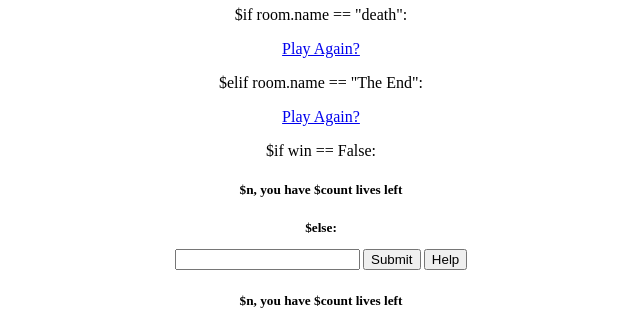
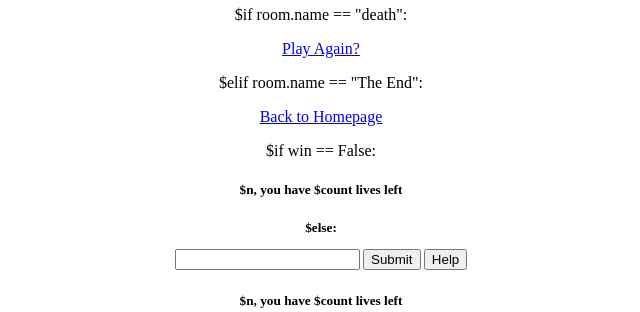
Before and after one commit to ivankho/Project-1, a Python web app: template gothonweb/templates/show_room.html in a window 1280 px wide. Shown: the part 215-527 px from the top of the page, without its empty margins (319-959 px from the left). Run offline with Jinja, Linux system fonts and the light colour scheme; the template is opened without the code that fills it, so the values that code supplies are empty.

Commit message:
changed hyperlink reference

```diff
--- a/gothonweb/templates/show_room.html
+++ b/gothonweb/templates/show_room.html
@@ -31,7 +31,7 @@ $elif room.name == "The End":
             <form action="/game" method="POST">
                 <span style="color:white"></span>
             </form>
-            <a href="/start">Play Again?</a>
+            <a href="/">Back to Homepage</a>
             </p>
         $if win == False:
             <h5 style="text-family: Courier;"> $n, you have $count lives left <h5>
```
